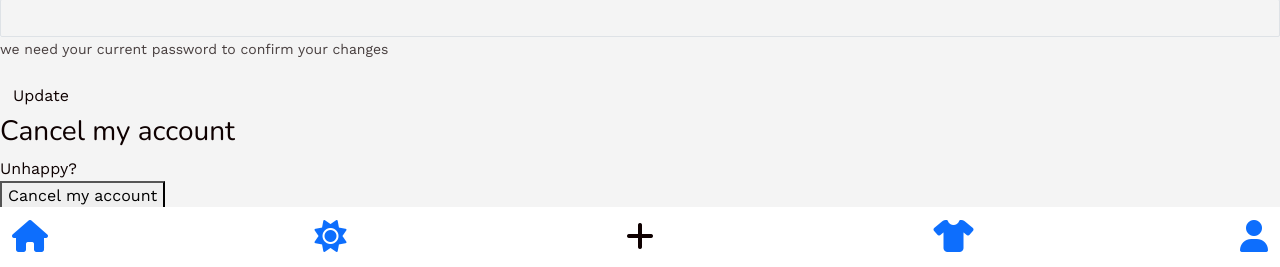
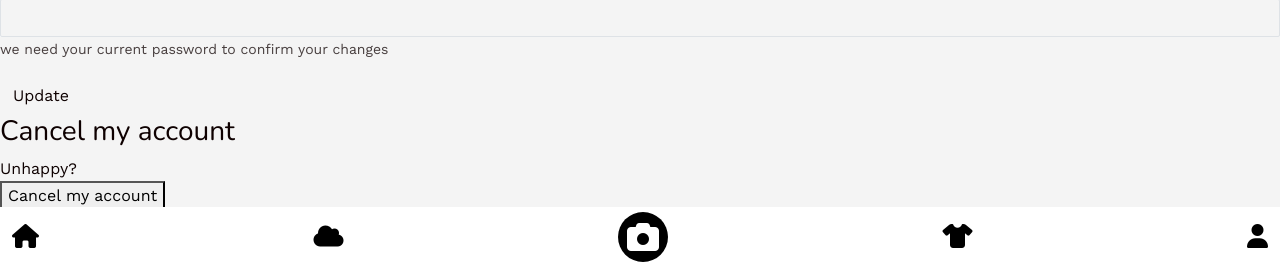
Before and after one commit to DanieleTrapani/dailyfits, a Rails app: page /users/edit in a window 1280 px wide. Shown: the part 533-800 px from the top of the page. Run offline with Rails 7, Linux system fonts and the light colour scheme; the visitor is signed in with stand-in values (Sample User, id 1); style sheets or scripts are compiled from the project's sources; some libraries are stand-ins or nearby versions.

Commit message:
navbar navigation and styling

```diff
--- a/app/assets/stylesheets/components/_navbar.scss
+++ b/app/assets/stylesheets/components/_navbar.scss
@@ -1,5 +1,5 @@
 .navbar-lewagon {
-  justify-content: space-between;
+  justify-content: space-around;
   background: white;
   height: 60px;
 }
@@ -7,3 +7,18 @@
 .navbar-lewagon .navbar-collapse {
   flex-grow: 0;
 }
+
+.container-fluid a {
+  color: black;
+}
+
+.camera-btn {
+  background-color: black;
+  border-radius: 50%;
+  color: white;
+  height: 50px;
+  width: 50px;
+  display: flex;
+  justify-content: center;
+  align-items: center;
+}
--- a/app/controllers/pages_controller.rb
+++ b/app/controllers/pages_controller.rb
@@ -9,4 +9,7 @@ class PagesController < ApplicationController
 
   def forecast
   end
+
+  def dashboard
+  end
 end
--- /dev/null
+++ b/app/views/pages/dashboard.html.erb
@@ -0,0 +1 @@
+<%= link_to "Logout", destroy_user_session_path, data: {turbo_method: :delete} %>
--- a/app/views/shared/_navbar.html.erb
+++ b/app/views/shared/_navbar.html.erb
@@ -1,23 +1,23 @@
 <div class="navbar navbar-expand-sm navbar-light navbar-lewagon fixed-bottom">
   <div class="container-fluid">
     <%= link_to weather_today_path do %>
-      <i class="fa-solid fa-house fa-2xl"></i>
+      <i class="fa-solid fa-house fa-xl"></i>
     <% end %>
     <%= link_to weather_forecast_path do %>
-      <i class="fa-solid fa-sun fa-2xl"></i>
+      <i class="fa-solid fa-cloud fa-xl"></i>
     <% end %>
     <label for="camera">
-      <span class="btn">
-        <i class="fa-solid fa-plus fa-2xl"></i>
+      <span class="camera-btn btn">
+        <i class="fa-solid fa-camera fa-2xl"></i>
         <input id="camera" class="d-none" type="file" accept="image/*" capture="environment">
       </span>
     </label>
     <%= link_to outfits_path do %>
-      <i class="fa-solid fa-shirt fa-2xl"></i>
+      <i class="fa-solid fa-shirt fa-xl"></i>
     <% end %>
     <%# TODO: this below needs to go the setting, not yet implemented %>
-    <%= link_to weather_today_path do %>
-      <i class="fa-solid fa-user fa-2xl"></i>
+    <%= link_to dashboard_path do %>
+      <i class="fa-solid fa-user fa-xl"></i>
     <% end %>
   </div>
 </div>
--- a/config/routes.rb
+++ b/config/routes.rb
@@ -4,6 +4,7 @@ Rails.application.routes.draw do
 
   get 'weather/today', to: "pages#today"
   get 'weather/forecast', to: "pages#forecast"
+  get 'dashboard', to: "pages#dashboard"
 
   resources :outfits
 end
```
